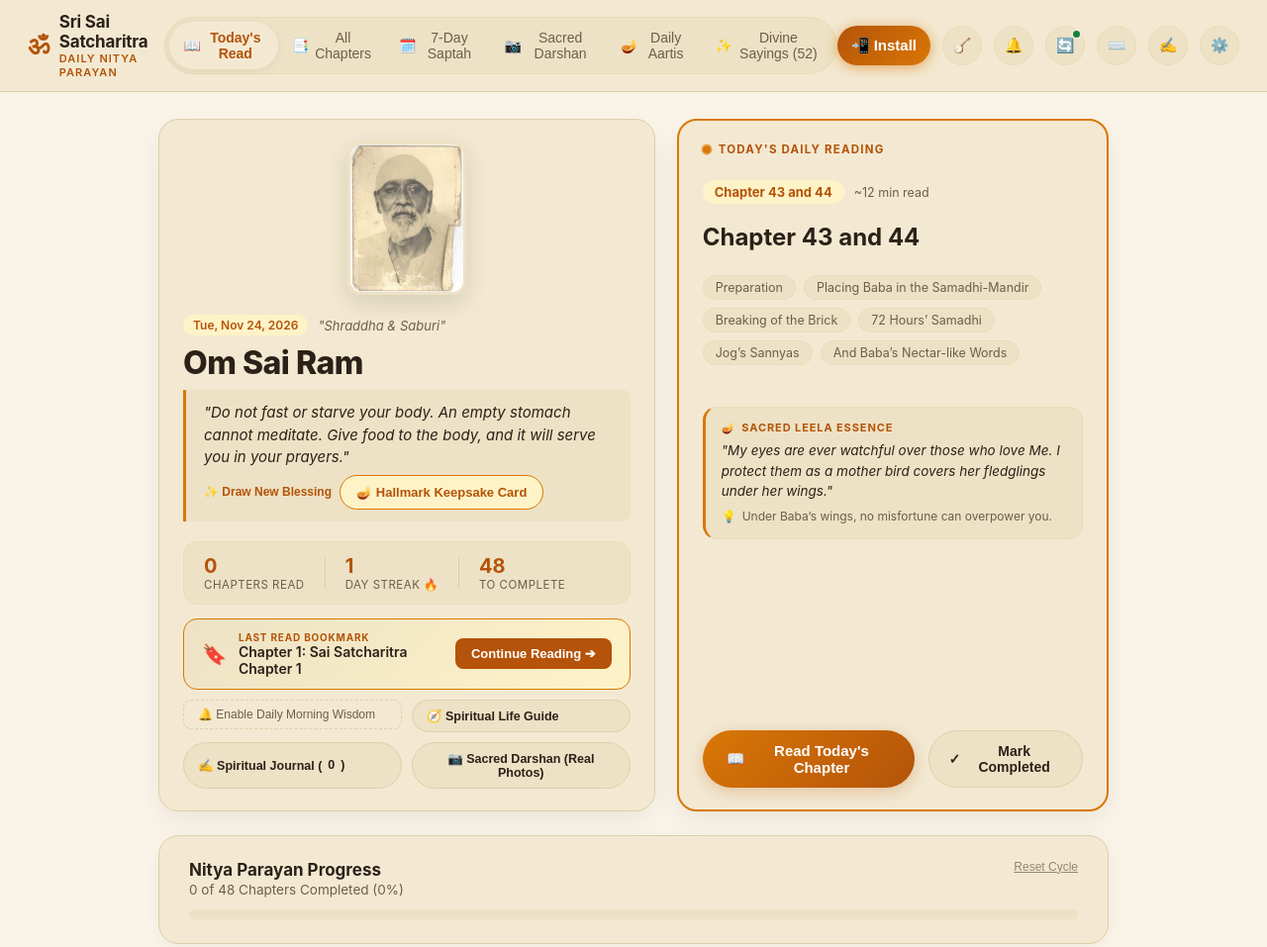
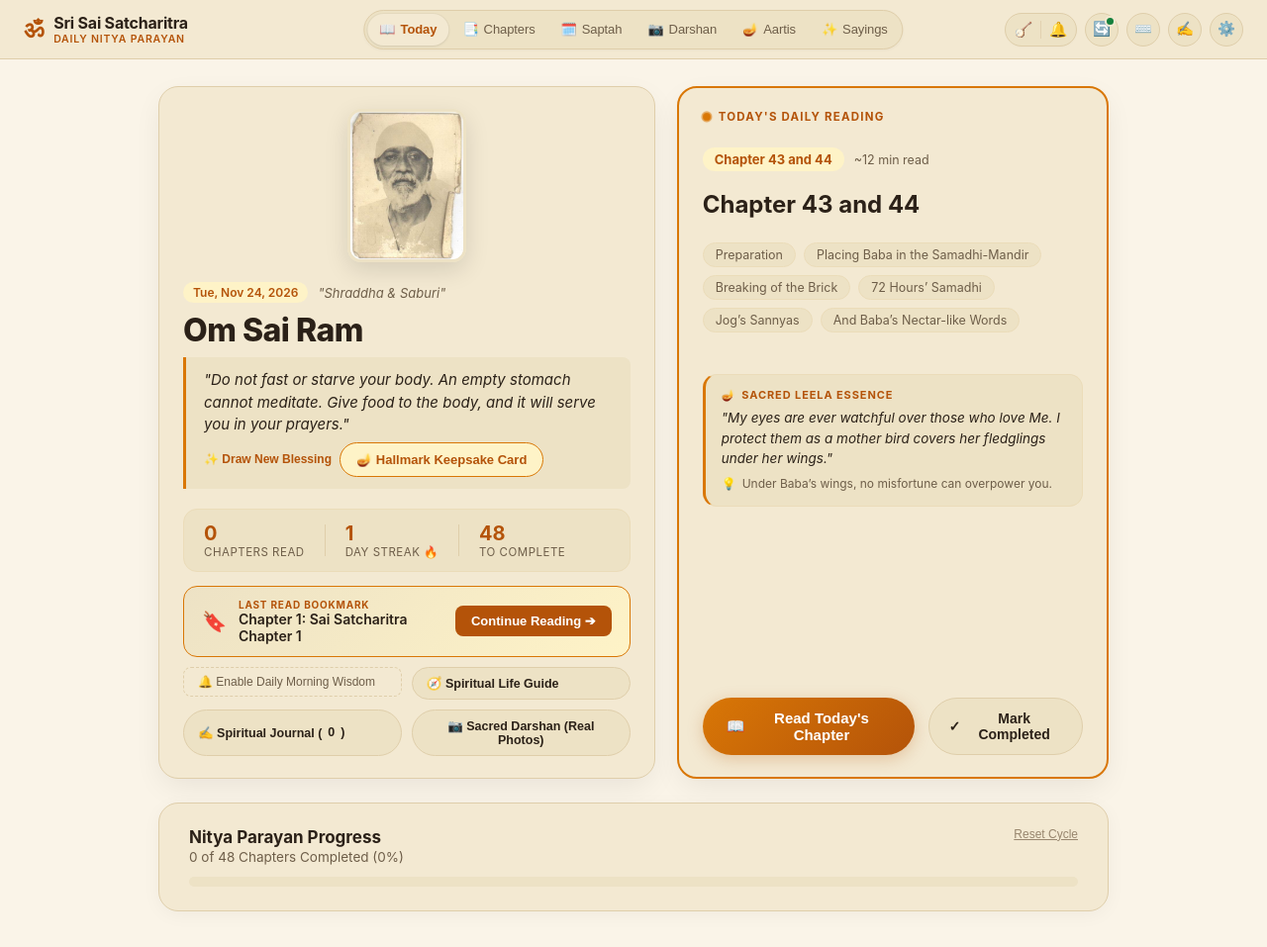
Before and after one commit to layyzee/sai-satcharitra-reader, a website: page index.html in a window 1280 px wide. Shown: the whole page at 99% size. Drawn offline with Linux system fonts and the light colour scheme; no server answers.

Commit message:
feat(ui): redesign navbar with Apple-style floating dock, mathematical centering, and responsive scaling (v1.8.1)

```diff
--- a/index.html
+++ b/index.html
@@ -16,7 +16,7 @@
   <link rel="icon" type="image/png" sizes="192x192" href="assets/icon-192.png">
   <link rel="icon" type="image/png" sizes="512x512" href="assets/icon.png">
 
-  <link rel="stylesheet" href="style.css?v=1.8.0">
+  <link rel="stylesheet" href="style.css?v=1.8.1">
 </head>
 <body class="font-size-md">
   <!-- Top Navigation Header -->
@@ -32,37 +32,46 @@
     </div>
 
     <!-- Main Navigation Tabs (Desktop & Tablet Landscape) -->
-    <nav class="nav-tabs desktop-only">
+    <nav class="nav-tabs desktop-only" id="main-nav-tabs">
       <button class="nav-tab-btn active" data-view="daily">
-        <span class="tab-icon">📖</span> Today's Read
+        <span class="tab-icon">📖</span> <span class="tab-label">Today</span>
       </button>
       <button class="nav-tab-btn" data-view="chapters">
-        <span class="tab-icon">📑</span> All Chapters
+        <span class="tab-icon">📑</span> <span class="tab-label">Chapters</span>
       </button>
       <button class="nav-tab-btn" data-view="saptah">
-        <span class="tab-icon">🗓️</span> 7-Day Saptah
+        <span class="tab-icon">🗓️</span> <span class="tab-label">Saptah</span>
       </button>
       <button class="nav-tab-btn" data-view="darshan">
-        <span class="tab-icon">📷</span> Sacred Darshan
+        <span class="tab-icon">📷</span> <span class="tab-label">Darshan</span>
       </button>
       <button class="nav-tab-btn" data-view="aartis">
-        <span class="tab-icon">🪔</span> Daily Aartis
+        <span class="tab-icon">🪔</span> <span class="tab-label">Aartis</span>
       </button>
       <button class="nav-tab-btn" data-view="sayings">
-        <span class="tab-icon">✨</span> Divine Sayings (52)
+        <span class="tab-icon">✨</span> <span class="tab-label">Sayings</span>
       </button>
     </nav>
 
-    <!-- Reading Controls (Drone, Bell, Sync & Settings) -->
+    <!-- Reading Controls (Audio, Bell, Sync, Shortcuts, Journal & Settings) -->
     <div class="header-right">
-      <button id="btn-pwa-install" class="icon-ctrl-btn pwa-install-btn hidden" title="Install App on Device">📲 Install</button>
-      <button id="btn-ambient-tanpura" class="icon-ctrl-btn" title="Ambient Tanpura Meditation Drone (M)">🪕</button>
-      <button id="btn-temple-bell" class="icon-ctrl-btn" title="Ring Temple Bell (B)">🔔</button>
+      <button id="btn-pwa-install" class="pwa-install-btn hidden" title="Install App on Device">
+        <span class="pwa-install-icon">📲</span>
+        <span class="pwa-install-text">Install</span>
+      </button>
+
+      <!-- Devotional Audio Pill (Tanpura + Temple Bell) -->
+      <div class="header-pill-group audio-tools-pill" title="Devotional Sounds">
+        <button id="btn-ambient-tanpura" class="grouped-icon-btn" title="Ambient Tanpura Meditation Drone (M)">🪕</button>
+        <span class="pill-divider" aria-hidden="true"></span>
+        <button id="btn-temple-bell" class="grouped-icon-btn" title="Ring Temple Bell (B)">🔔</button>
+      </div>
+
       <button id="btn-sync-modal" class="icon-ctrl-btn sync-btn-highlight" title="Cross-Device Story & Save Sync">
         <span class="sync-icon-symbol">🔄</span>
         <span class="sync-badge-indicator" id="header-sync-dot"></span>
       </button>
-      <button id="btn-shortcuts-help" class="icon-ctrl-btn" title="Keyboard Shortcuts (?)">⌨️</button>
+      <button id="btn-shortcuts-help" class="icon-ctrl-btn shortcuts-desktop-only" title="Keyboard Shortcuts (?)">⌨️</button>
       <button id="btn-journal-modal" class="icon-ctrl-btn header-journal-btn" title="My Spiritual Journal & Reflections (J)">
         <span class="journal-icon-symbol">✍️</span>
         <span class="header-count-badge" id="journal-count-badge">0</span>
@@ -888,7 +897,7 @@
   <!-- Load bundled local data -->
   <script src="data/bundle.js"></script>
   <!-- Main Application Logic -->
-  <script src="app.js?v=1.8.0"></script>
+  <script src="app.js?v=1.8.1"></script>
 
   <!-- PWA Offline Service Worker Registration & Tablet Install Handler -->
   <script>
--- a/package.json
+++ b/package.json
@@ -1,6 +1,6 @@
 {
   "name": "sai-satcharitra-reader",
-  "version": "1.8.0",
+  "version": "1.8.1",
   "description": "100% Offline Daily Devotional Reader for Sri Sai Satcharitra",
   "scripts": {
     "start": "npx serve ."
--- a/service-worker.js
+++ b/service-worker.js
@@ -1,5 +1,5 @@
 // Sri Sai Satcharitra - Offline Service Worker
-const CACHE_NAME = 'sai-satcharitra-v1.8.0';
+const CACHE_NAME = 'sai-satcharitra-v1.8.1';
 
 const ASSETS_TO_CACHE = [
   './',
--- a/style.css
+++ b/style.css
@@ -142,6 +142,12 @@ body {
    Header Navigation
    ========================================================================== */
 
+/* Universal Hidden Utility */
+.hidden,
+.pwa-install-btn.hidden {
+  display: none !important;
+}
+
 .app-header {
   position: sticky;
   top: 0;
@@ -149,16 +155,21 @@ body {
   display: flex;
   align-items: center;
   justify-content: space-between;
-  padding: 12px 28px;
+  height: 60px;
+  padding: 0 24px;
   background-color: var(--bg-surface);
   border-bottom: 1px solid var(--border-color);
-  backdrop-filter: blur(8px);
+  backdrop-filter: blur(16px);
+  -webkit-backdrop-filter: blur(16px);
+  transition: background-color var(--transition-fast), border-color var(--transition-fast);
 }
 
 .header-left {
   display: flex;
   align-items: center;
-  gap: 16px;
+  gap: 14px;
+  min-width: 0;
+  z-index: 2;
 }
 
 .brand-title {
@@ -167,12 +178,17 @@ body {
   gap: 10px;
   cursor: pointer;
   user-select: none;
+  text-decoration: none;
 }
 
 .om-symbol {
-  font-size: 26px;
-  color: var(--primary);
-  font-weight: bold;
+  font-size: 24px;
+  color: var(--primary);
+  font-weight: 700;
+  line-height: 1;
+  display: inline-flex;
+  align-items: center;
+  justify-content: center;
 }
 
 .brand-text {
@@ -181,81 +197,160 @@ body {
 }
 
 .main-title {
-  font-size: 17px;
+  font-size: 16px;
   font-weight: 700;
   letter-spacing: -0.2px;
   color: var(--text-main);
+  white-space: nowrap;
 }
 
 .sub-title {
-  font-size: 11px;
+  font-size: 10.5px;
   text-transform: uppercase;
-  letter-spacing: 1px;
-  color: var(--primary);
-  font-weight: 600;
-}
-
-/* Navigation Tabs */
+  letter-spacing: 0.8px;
+  color: var(--primary);
+  font-weight: 600;
+  white-space: nowrap;
+}
+
+/* Apple/Linear Floating Segmented Nav Dock (Mathematically Centered) */
 .nav-tabs {
-  display: flex;
+  position: absolute;
+  left: 50%;
+  transform: translateX(-50%);
+  display: inline-flex;
   align-items: center;
   background-color: var(--bg-surface-elevated);
-  padding: 4px;
-  border-radius: var(--radius-full);
-  border: 1px solid var(--border-subtle);
+  padding: 3px;
+  border-radius: var(--radius-full);
+  border: 1px solid var(--border-color);
+  box-shadow: 0 1px 3px rgba(0, 0, 0, 0.04);
+  white-space: nowrap;
+  gap: 2px;
+  user-select: none;
+  z-index: 1;
 }
 
 .nav-tab-btn {
   display: inline-flex;
   align-items: center;
-  gap: 6px;
-  padding: 8px 16px;
-  font-size: 13.5px;
+  justify-content: center;
+  gap: 5px;
+  height: 32px;
+  padding: 0 12px;
+  font-size: 13px;
   font-weight: 500;
   color: var(--text-muted);
   background: transparent;
   border: none;
   border-radius: var(--radius-full);
   cursor: pointer;
-  transition: all var(--transition-fast);
+  white-space: nowrap;
+  transition: color 0.16s ease, background-color 0.16s ease, box-shadow 0.16s ease, transform 0.12s ease;
 }
 
 .nav-tab-btn:hover {
   color: var(--text-main);
+  background-color: rgba(0, 0, 0, 0.03);
+}
+
+.nav-tab-btn:active {
+  transform: scale(0.97);
 }
 
 .nav-tab-btn.active {
   background-color: var(--bg-surface);
   color: var(--primary);
   font-weight: 600;
-  box-shadow: 0 2px 8px rgba(0, 0, 0, 0.06);
-}
-
-/* Header Right: Controls */
+  box-shadow: 0 1px 3px rgba(0, 0, 0, 0.08), 0 0 0 1px rgba(0, 0, 0, 0.03);
+}
+
+.nav-tab-btn .tab-icon {
+  font-size: 13px;
+  line-height: 1;
+}
+
+.nav-tab-btn .tab-label {
+  font-size: 13px;
+  letter-spacing: -0.1px;
+}
+
+/* Header Right: Controls & Segmented Audio Pill */
 .header-right {
   display: flex;
   align-items: center;
-  gap: 12px;
+  gap: 8px;
+  z-index: 2;
+}
+
+.header-pill-group {
+  display: inline-flex;
+  align-items: center;
+  background: var(--bg-surface-elevated);
+  border: 1px solid var(--border-color);
+  border-radius: var(--radius-full);
+  height: 34px;
+  padding: 2px;
+  box-shadow: 0 1px 2px rgba(0, 0, 0, 0.02);
+}
+
+.pill-divider {
+  width: 1px;
+  height: 18px;
+  background-color: var(--border-color);
+  margin: 0 1px;
+  opacity: 0.8;
+}
+
+.grouped-icon-btn {
+  background: transparent;
+  border: none;
+  width: 32px;
+  height: 30px;
+  display: inline-flex;
+  align-items: center;
+  justify-content: center;
+  border-radius: var(--radius-full);
+  cursor: pointer;
+  font-size: 15px;
+  color: var(--text-main);
+  transition: background-color var(--transition-fast), transform var(--transition-fast);
+}
+
+.grouped-icon-btn:hover {
+  background-color: var(--bg-surface);
+  box-shadow: 0 1px 2px rgba(0, 0, 0, 0.04);
+}
+
+.grouped-icon-btn:active {
+  transform: scale(0.93);
 }
 
 .icon-ctrl-btn {
   background: var(--bg-surface-elevated);
-  border: 1px solid var(--border-subtle);
+  border: 1px solid var(--border-color);
   border-radius: var(--radius-full);
   width: 34px;
   height: 34px;
-  display: flex;
+  display: inline-flex;
   align-items: center;
   justify-content: center;
-  font-size: 15px;
-  cursor: pointer;
-  color: var(--text-main);
+  font-size: 14.5px;
+  cursor: pointer;
+  color: var(--text-main);
+  position: relative;
   transition: all var(--transition-fast);
 }
 
 .icon-ctrl-btn:hover {
-  background-color: var(--bg-hover);
-  transform: scale(1.08);
+  background-color: var(--bg-surface);
+  border-color: var(--primary);
+  transform: translateY(-1px);
+  box-shadow: 0 2px 6px rgba(0, 0, 0, 0.06);
+}
+
+.icon-ctrl-btn:active {
+  transform: scale(0.95);
 }
 
 .font-controls {
@@ -1846,16 +1941,6 @@ kbd {
    ========================================================================== */
 
 @media (max-width: 820px) {
-  .app-header {
-    flex-wrap: wrap;
-    gap: 12px;
-    padding: 12px 16px;
-  }
-  .nav-tabs {
-    order: 3;
-    width: 100%;
-    justify-content: space-between;
-  }
   .daily-hero-card {
     flex-direction: column;
     text-align: center;
@@ -1879,38 +1964,81 @@ kbd {
   }
 }
 
+/* Responsive adjustments for Tablet Landscape & Small Mac Windows (901px - 1200px) */
+@media (max-width: 1200px) and (min-width: 901px) {
+  .app-header {
+    padding: 0 16px;
+    height: 58px;
+  }
+  .shortcuts-desktop-only {
+    display: none !important;
+  }
+  .pwa-install-btn {
+    width: 34px !important;
+    padding: 0 !important;
+    justify-content: center !important;
+  }
+  .pwa-install-btn .pwa-install-text {
+    display: none !important;
+  }
+  .header-pill-group {
+    height: 32px;
+    padding: 1px;
+  }
+  .grouped-icon-btn {
+    width: 28px;
+    height: 28px;
+    font-size: 13.5px;
+  }
+  .nav-tabs {
+    padding: 2px;
+    gap: 1px;
+  }
+  .nav-tab-btn {
+    height: 28px;
+    padding: 0 7px;
+    font-size: 12px;
+    gap: 3px;
+  }
+  .nav-tab-btn .tab-icon {
+    font-size: 12px;
+  }
+  .header-left {
+    gap: 10px;
+  }
+  .header-left .sub-title {
+    display: none;
+  }
+  .header-right {
+    gap: 5px;
+  }
+}
+
 /* ==========================================================================
    Android Tablet & PWA Enhancements
    ========================================================================== */
 
 .pwa-install-btn {
-  width: auto !important;
   height: 34px !important;
-  background: linear-gradient(135deg, #b45309 0%, #d97706 100%);
+  background: linear-gradient(135deg, #c2410c 0%, #ea580c 100%) !important;
   color: #ffffff !important;
-  font-size: 13px;
-  font-weight: 600;
-  padding: 0 14px !important;
+  font-size: 12.5px !important;
+  font-weight: 600 !important;
+  padding: 0 12px !important;
   border-radius: var(--radius-full) !important;
-  border: none;
-  cursor: pointer;
-  box-shadow: 0 2px 8px rgba(180, 83, 9, 0.35);
-  display: inline-flex;
-  align-items: center;
-  gap: 6px;
+  border: none !important;
+  cursor: pointer;
+  box-shadow: 0 2px 8px rgba(194, 65, 12, 0.3) !important;
+  display: inline-flex !important;
+  align-items: center !important;
+  gap: 5px !important;
   white-space: nowrap !important;
   transition: transform var(--transition-fast), box-shadow var(--transition-fast);
-  animation: pulseGlow 2.5s infinite;
 }
 
 .pwa-install-btn:hover {
   transform: translateY(-1px);
-  box-shadow: 0 4px 14px rgba(180, 83, 9, 0.5);
-}
-
-@keyframes pulseGlow {
-  0%, 100% { box-shadow: 0 2px 8px rgba(180, 83, 9, 0.3); }
-  50% { box-shadow: 0 2px 14px rgba(217, 119, 6, 0.65); }
+  box-shadow: 0 4px 14px rgba(194, 65, 12, 0.5) !important;
 }
 
 /* ==========================================================================
@@ -1921,16 +2049,22 @@ kbd {
   display: flex !important;
 }
 
-@media (max-width: 850px) {
+@media (max-width: 900px) {
   .desktop-only {
     display: none !important;
   }
   .app-header {
-    padding: 10px 16px;
-    justify-content: space-between;
+    display: flex !important;
+    justify-content: space-between !important;
+    align-items: center !important;
+    padding: 0 16px !important;
+    height: 56px !important;
   }
   .header-left .sub-title {
     display: none; /* Keep header clean on small screens */
+  }
+  .header-right {
+    gap: 6px;
   }
   .app-main {
     padding: 16px 14px 84px !important; /* Reserve space for bottom nav */
@@ -1956,7 +2090,7 @@ kbd {
   box-shadow: 0 -4px 20px rgba(0, 0, 0, 0.06);
 }
 
-@media (min-width: 851px) {
+@media (min-width: 901px) {
   .mobile-bottom-nav {
     display: none !important;
   }
@@ -3357,15 +3491,9 @@ kbd {
     padding: 24px 20px 80px;
   }
 
-  .ctrl-btn, .icon-ctrl-btn {
-    min-height: 40px;
-    min-width: 40px;
-    font-size: 15px;
-  }
-
-  .nav-tab-btn {
-    padding: 8px 14px;
-    font-size: 14px;
+  .reader-toolbar .ctrl-btn, .reader-toolbar .icon-ctrl-btn {
+    min-height: 38px;
+    min-width: 38px;
   }
 }
 
```
